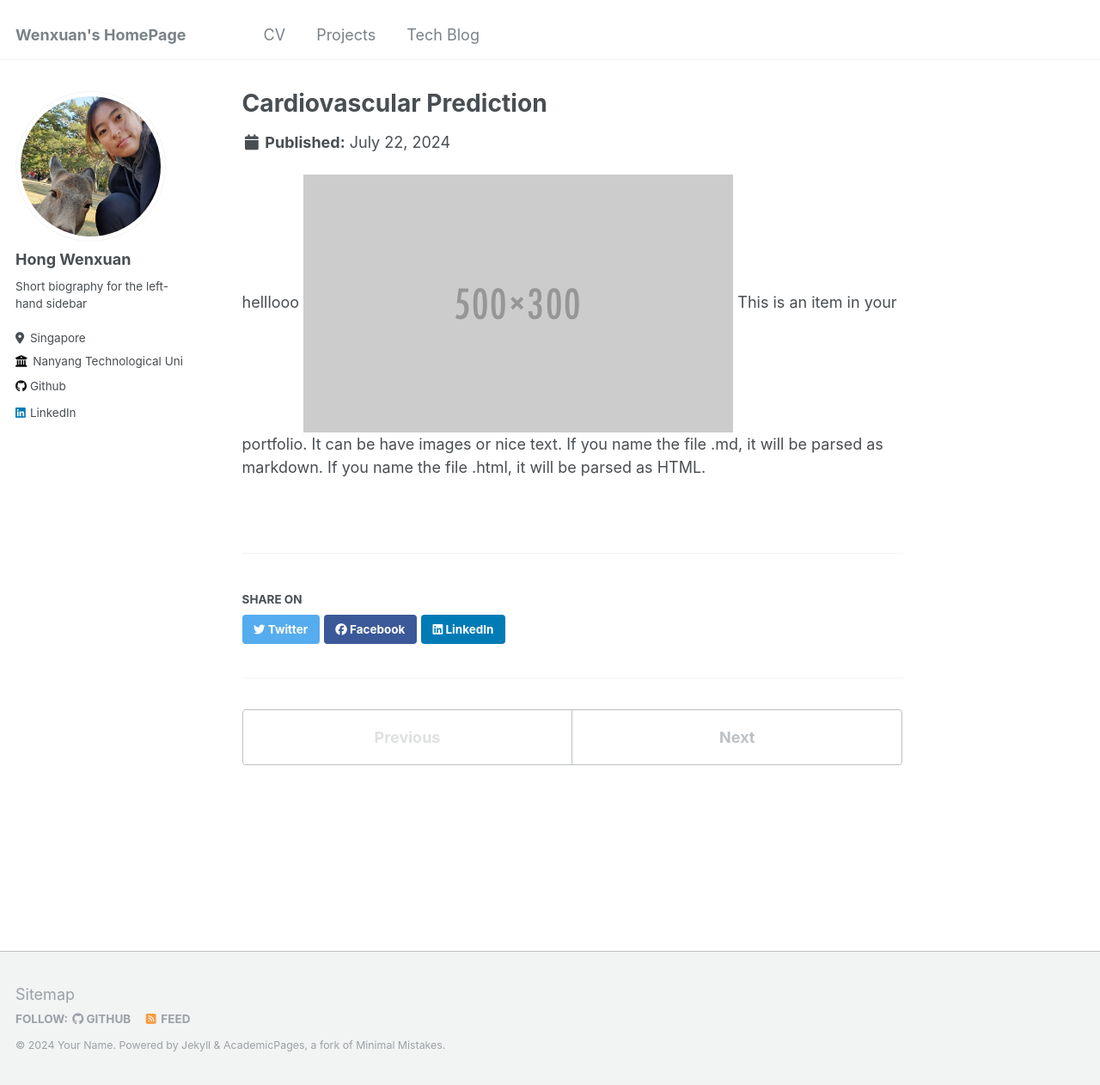
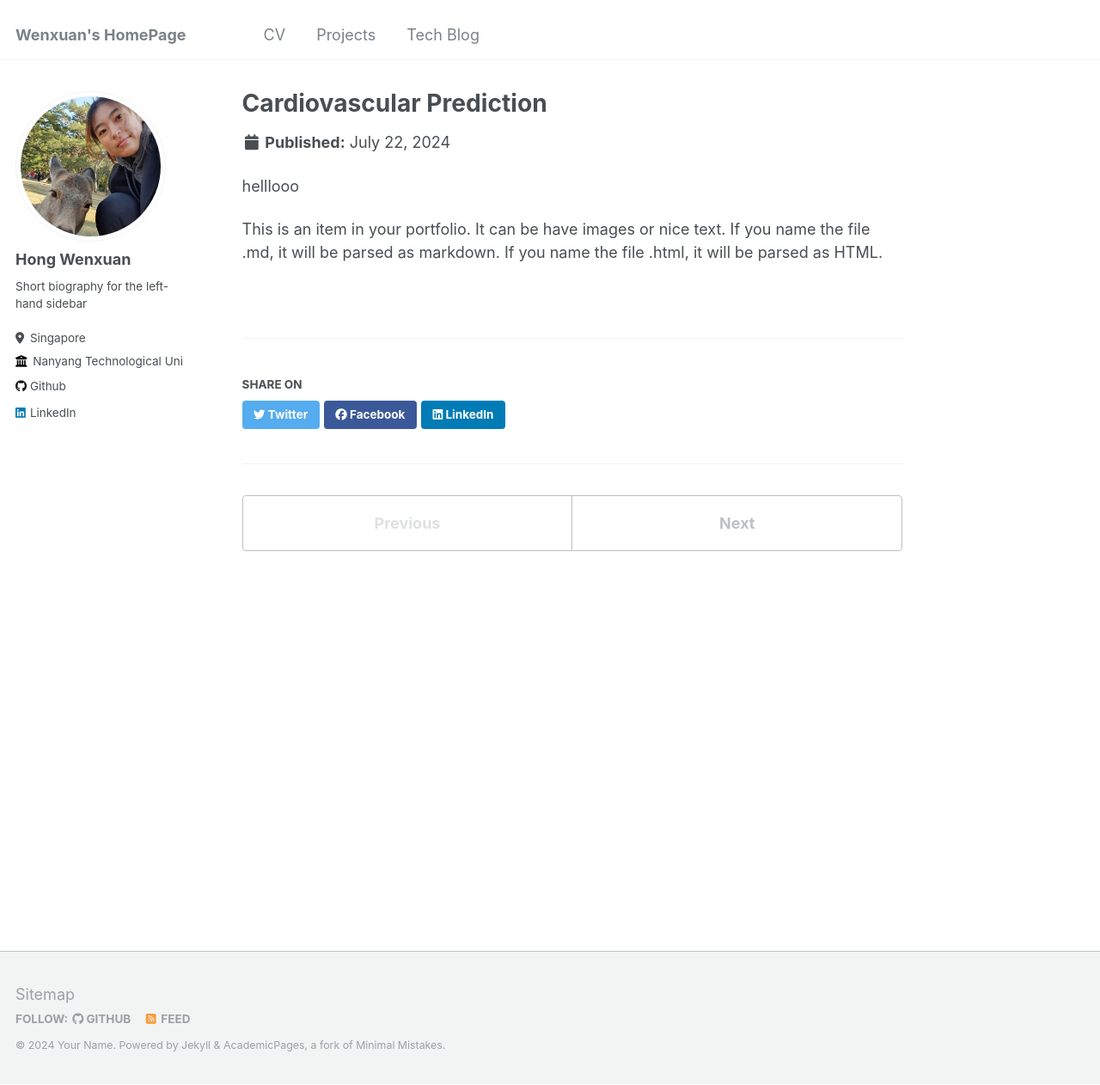
Before and after one commit to h-wenxuan/aboutme, a Jekyll site: the page built from _portfolio/cardiovascularprediction.md, in a window 1280 px wide and 1262 px high. Shown: the whole window at 86% size. Built offline with Jekyll 4.4.1, drawn with Linux system fonts in a browser that asks for light colours.

Commit message:
Update cardiovascularprediction.md

```diff
--- a/_portfolio/cardiovascularprediction.md
+++ b/_portfolio/cardiovascularprediction.md
@@ -5,5 +5,5 @@ collection: portfolio
 ---
 
 helllooo
-![Cardiovascular Prediction]({{ site.baseurl }}/images/500x300.png)
+
 This is an item in your portfolio. It can be have images or nice text. If you name the file .md, it will be parsed as markdown. If you name the file .html, it will be parsed as HTML.
```
